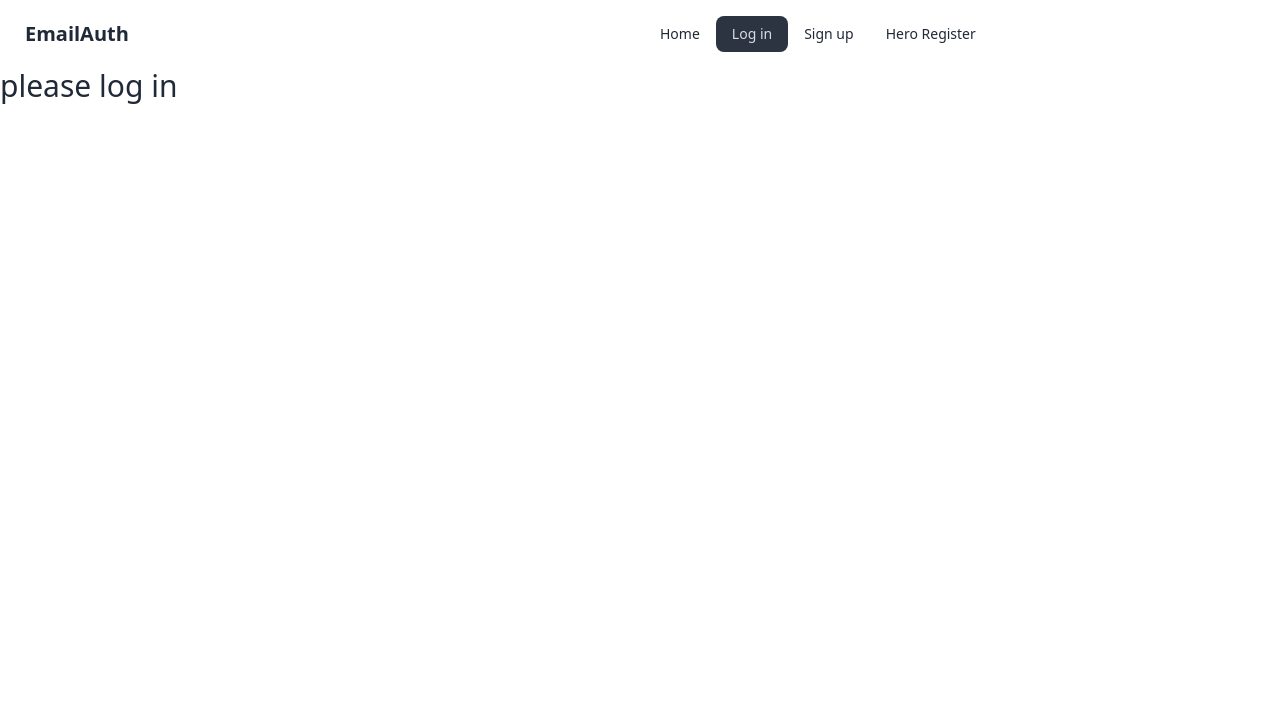
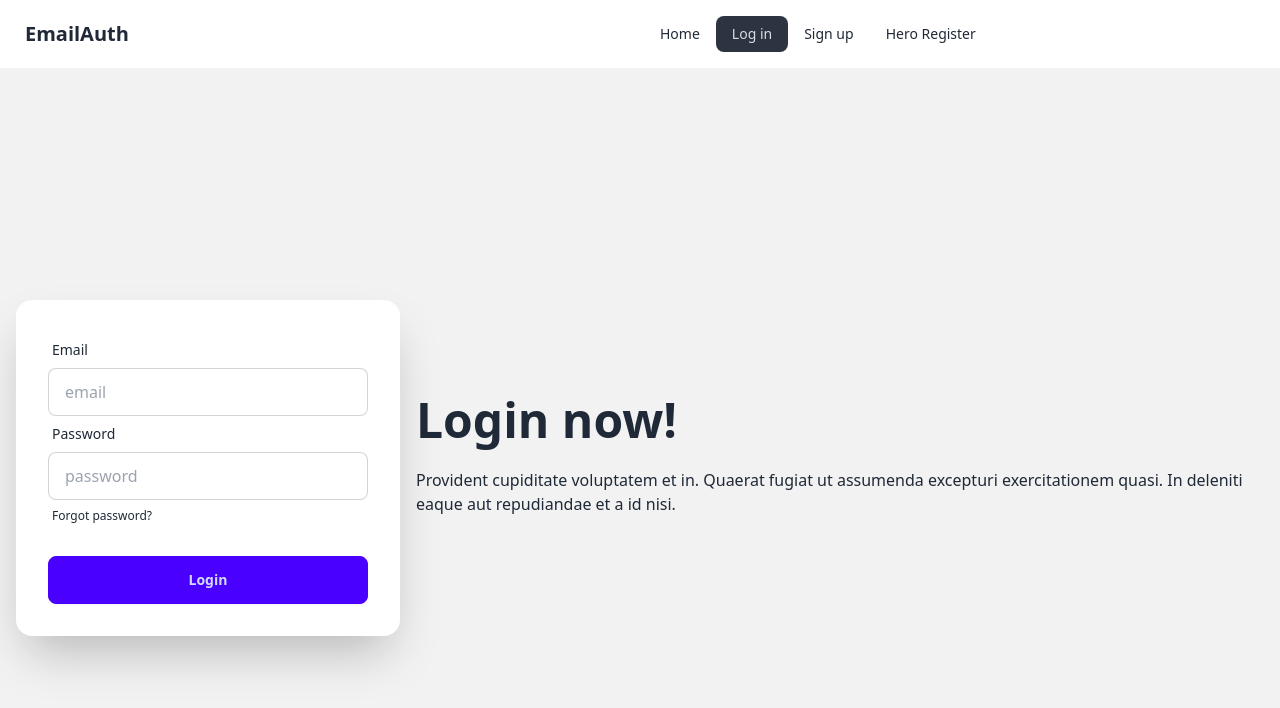
Before and after one commit to osmangonibinismail/email-password-login-setup, a React (Vite) app: page /login in a window 1280 px wide. Shown: the top 708 px of the page. Built offline with nearby package versions, Linux system fonts and the light colour scheme.

Commit message:
log in section added

```diff
--- a/src/components/HeroRegister/HeroRegister.jsx
+++ b/src/components/HeroRegister/HeroRegister.jsx
@@ -14,7 +14,8 @@ const HeroRegister = () => {
         e.preventDefault();
         const email = e.target.email.value;
         const password = e.target.password.value;
-        console.log(email, password)
+        const accepted = e.target.terms.checked;
+        console.log(email, password, accepted)
 
         // reset error
         setRegisterError('');
@@ -27,6 +28,11 @@ const HeroRegister = () => {
 
         else if (!/[A-Z]/.test(password)) {
             setRegisterError('Your password should have at least one uppercase characters')
+            return;
+        }
+
+        else if (!accepted) {
+            setRegisterError('Please accept our terms and condition')
             return;
         }
 
@@ -63,21 +69,27 @@ const HeroRegister = () => {
                                 <label className="label">
                                     <span className="label-text">Password</span>
                                 </label>
-                                <div className="flex">
+                                <div className="mb-4 relative">
                                     <input
                                         type={showPassword ? "text" : "password"}
                                         name="password"
                                         placeholder="password"
-                                        className="input input-bordered"
+                                        className="input input-bordered mb-4 w-full px-4 py-2"
                                         required
                                     />
-                                    <span onClick={() => setShowPassword(!showPassword)}>
+                                    <span  className="absolute top-3 right-3"
+                                    onClick={() => setShowPassword(!showPassword)}>
                                         {
                                             showPassword ? <FaEyeSlash></FaEyeSlash> : <FaEye></FaEye>
                                         }
                                     </span>
                                 </div>
-
+                                <br />
+                                <div className="mb-2">
+                                    <input type="checkbox" name="terms" id="terms" />
+                                    <label className="ml-2" htmlFor="terms">Accept our <a href="">Terms an Conditions</a></label>
+                                </div>
+                                <br />
                                 <label className="label">
                                     <a href="#" className="label-text-alt link link-hover">Forgot password?</a>
                                 </label>
--- a/src/components/Login/Login.jsx
+++ b/src/components/Login/Login.jsx
@@ -1,12 +1,79 @@
+import { signInWithEmailAndPassword } from "firebase/auth";
+import auth from "../../Firebase/Firbase.config";
+import { useState } from "react";
 
 
 
 
 
 const Login = () => {
+
+    const [registerError, setRegisterError] = useState('');
+    const [success, setSuccess] = useState('');
+    const handleLogin = e => {
+        e.preventDefault();
+        const email = e.target.email.value;
+        const password = e.target.password.value;
+        console.log(email, password)
+
+        // reset error an success
+        setRegisterError('');
+        setSuccess('');
+
+
+
+        // add validation
+        signInWithEmailAndPassword(auth, email, password)
+        .then(result => {
+            console.log(result.user);
+            setSuccess('user logged in successfully')
+        })
+        .catch(error => {
+            console.error(error);
+            setRegisterError(error.message);
+        })
+    }
+
+
+
     return (
-        <div>
-            <h2 className="text-3xl">please log in</h2>
+        <div className="hero min-h-screen bg-base-200">
+            <div className="hero-content flex-col lg:flex-row-reverse">
+                <div className="text-center lg:text-left">
+                    <h1 className="text-5xl font-bold">Login now!</h1>
+                    <p className="py-6">Provident cupiditate voluptatem et in. Quaerat fugiat ut assumenda excepturi exercitationem quasi. In deleniti eaque aut repudiandae et a id nisi.</p>
+                </div>
+                <div className="card shrink-0 w-full max-w-sm shadow-2xl bg-base-100">
+                    <div className="card-body">
+                        <form onSubmit={handleLogin}>
+                            <div className="form-control">
+                                <label className="label">
+                                    <span className="label-text">Email</span>
+                                </label>
+                                <input type="email" placeholder="email" className="input input-bordered" name="email" required />
+                            </div>
+                            <div className="form-control">
+                                <label className="label">
+                                    <span className="label-text">Password</span>
+                                </label>
+                                <input type="password" placeholder="password" className="input input-bordered" name="password" required />
+                                <label className="label">
+                                    <a href="#" className="label-text-alt link link-hover">Forgot password?</a>
+                                </label>
+                            </div>
+                            <div className="form-control mt-6">
+                                <button className="btn btn-primary">Login</button>
+                            </div>
+                        </form>
+                        {
+                            registerError && <p className="text-red-700">{registerError}</p>
+                        }
+                        {
+                            success && <p className="text-green-600 text-center text-2xl">{success}</p>
+                        }
+                    </div>
+                </div>
+            </div>
         </div>
     );
 };
--- a/src/components/Signup/Signup.jsx
+++ b/src/components/Signup/Signup.jsx
@@ -1,7 +1,7 @@
 import { createUserWithEmailAndPassword } from "firebase/auth";
 import auth from "../../Firebase/Firbase.config";
 import { useState } from "react";
-
+import { FaEye, FaEyeSlash } from "react-icons/fa";
 
 
 
@@ -11,13 +11,15 @@ const Signup = () => {
 
     const [registerError, setRegisterError] = useState('');
     const [success, setSuccess] = useState('');
+    const [showPassword, setShowPassword] = useState('');
 
 
     const handleSignUp = e => {
         e.preventDefault();
         const email = e.target.email.value;
         const password = e.target.password.value;
-        console.log(email, password)
+        const accepted = e.target.terms.checked;
+        console.log(email, password, accepted)
         // reset error
         setRegisterError('');
         setSuccess('');
@@ -27,15 +29,20 @@ const Signup = () => {
             return;
         }
 
-        else if (!/[A-Z]/.test(password)){
+        else if (!/[A-Z]/.test(password)) {
             setRegisterError('Your password should have at least one uppercase characters')
+            return;
+        }
+
+        else if(!accepted){
+            setRegisterError('Please accept our terms and condition')
             return;
         }
 
 
         // create user
         createUserWithEmailAndPassword(auth, email, password)
-            .then(result =>{
+            .then(result => {
                 console.log(result.user);
                 setSuccess('user created successfully')
             })
@@ -50,11 +57,28 @@ const Signup = () => {
             <div className="mx-auto md:w-1/2">
                 <h2 className="text-3xl mb-8">please sign up</h2>
                 <form onSubmit={handleSignUp}>
-                    <input className="mt-3 mb-4 w-3/4 px-4 py-2 rounded-2xl bg-slate-300" type="email" name="email" placeholder="Email Address" id="" required />
+                    <input className="mt-3 mb-4 w-full px-4 py-2 rounded-2xl bg-slate-300" type="email" name="email" placeholder="Email Address" id="" required />
                     <br />
-                    <input className="mb-4 w-3/4 px-4 py-2 rounded-2xl bg-slate-300" type="password" name="password" placeholder="Your password" id="" required />
+                    <div className="mb-4 relative">
+                        <input
+                            className="mb-4 w-full px-4 py-2 rounded-2xl bg-slate-300" type="password"
+                            name="password"
+                            placeholder="Your password"
+                            id="" required />
+                        <span className="absolute top-3 right-3"
+                            onClick={() => setShowPassword(!showPassword)}>
+                            {
+                                showPassword ? <FaEyeSlash></FaEyeSlash> : <FaEye></FaEye>
+                            }
+                        </span>
+                    </div>
                     <br />
-                    <input className="mb-4 w-3/4 btn btn-secondary" type="submit" value="Sign up" required />
+                    <div className="mb-2">
+                        <input type="checkbox" name="terms" id="terms" />
+                        <label className="ml-2" htmlFor="terms">Accept our <a href="">Terms an Conditions</a></label>
+                    </div>
+                    <br />
+                    <input className="mb-4 w-full btn btn-secondary" type="submit" value="Sign up" required />
                 </form>
                 {
                     registerError && <p className="text-red-700">{registerError}</p>
```
